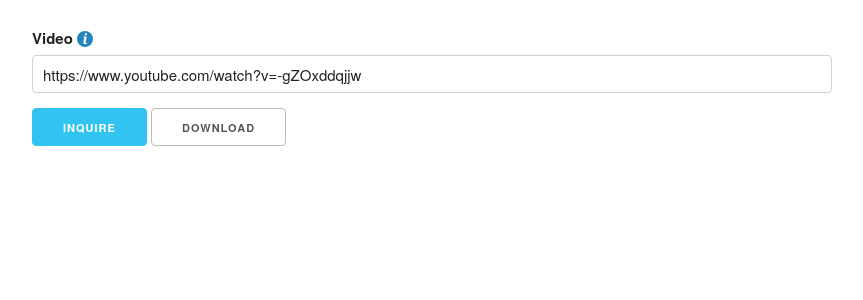
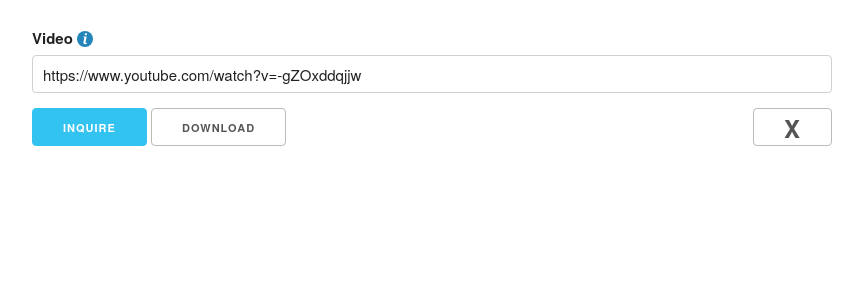
Before and after one commit to stav/clipy, a Python web app: template web/clipyweb/templates/index.html in a window 1280 px wide. Shown: the part 160-460 px from the top of the page, without its empty margins (208-1071 px from the left). Run offline with Jinja, Linux system fonts and the light colour scheme; the template is opened without the code that fills it, so the values that code supplies are empty.

Commit message:
add clear button

```diff
--- a/web/clipyweb/templates/index.html
+++ b/web/clipyweb/templates/index.html
@@ -12,9 +12,9 @@
         <p> This is a Clipy interface. </p>
       </div>
     </div>
+
     <div class="row">
-      <div class="column">
-
+      <div class="twelve columns">
         <label for="input-video">
           Video
           <div class="tooltip" title="This is not Python, just a URL string, no quotes., For now only one URL supported.">
@@ -29,14 +29,25 @@
           id="input-video"
           value="https://www.youtube.com/watch?v=-gZOxddqjjw"
         >
+      </div>
+    </div>
 
+    <div class="row">
+      <div class="ten columns">
         <button class="button-primary" onclick="inquire()"> Inquire </button>
         <button class="button" onclick="download()"> Download </button>
-
-        <div id="panels"></div>
-
+      </div>
+      <div class="two columns winctl">
+        <button class="button" onclick="clui.clear()" title="Clear all panels"> X </button>
       </div>
     </div>
+
+    <div class="row">
+      <div class="twelve columns">
+        <div id="panels"></div>
+      </div>
+    </div>
+
   </div>
 
 {% include 'footer.html' %}
--- a/web/static/clipyweb.css
+++ b/web/static/clipyweb.css
@@ -70,3 +70,10 @@
     position: absolute;
     z-index: 99;
 }
+
+.winctl {
+    text-align: right;
+}
+.winctl>button {
+    font-size: x-large;
+}
--- a/web/static/fire/clui.js
+++ b/web/static/fire/clui.js
@@ -6,9 +6,13 @@
  */
 =(function(){"use strict";
 
+  /**
+   * Display the response in a new panel
+   */
   function premier( response ) {
     if ( 'error' in response ) {
       console.log(response.error)
+      console.log(response)
       return
     }
     let
@@ -22,18 +26,22 @@
         term = document.createElement('dt'),
         item = document.createElement('dd');
       term.appendChild( document.createTextNode( key ))
-      item.appendChild( _get_value( value ))
+      item.appendChild( _markup_value( value ))
       // console.log(`${key}: ${value}`);
       list.appendChild( term )
       list.appendChild( item )
     }
 
-    panel.appendChild(list)
-    panels.appendChild(panel)
+    panel.setAttribute( 'class', 'panel' );
+    panel.appendChild( list )
+    panels.appendChild( panel )
     // document.body.insertBefore(panel, currentDiv);
   }
 
-  function _get_value( o ) {
+  /**
+   * Surround the given value with corresponding html
+   */
+  function _markup_value( o ) {
     if ( u.isArray( o )) {
       let
         list = document.createElement('ul'),
@@ -50,12 +58,26 @@
     return document.createTextNode( o )
   }
 
+  /**
+   * Remove all panels
+   */
+  function clear() {
+    let
+      panels = document.getElementsByClassName('panel'),
+      _;
+
+    for (let panel of panels) {
+      panel.remove()
+    }
+  }
+
 
   /////////////////////////////////////////////////////////////////////////////
   // Declare Public interface
 
   return {
     premier: premier,
+    clear:   clear,
   }
 
 }())
```
Also changed, not shown: web/README.md.
